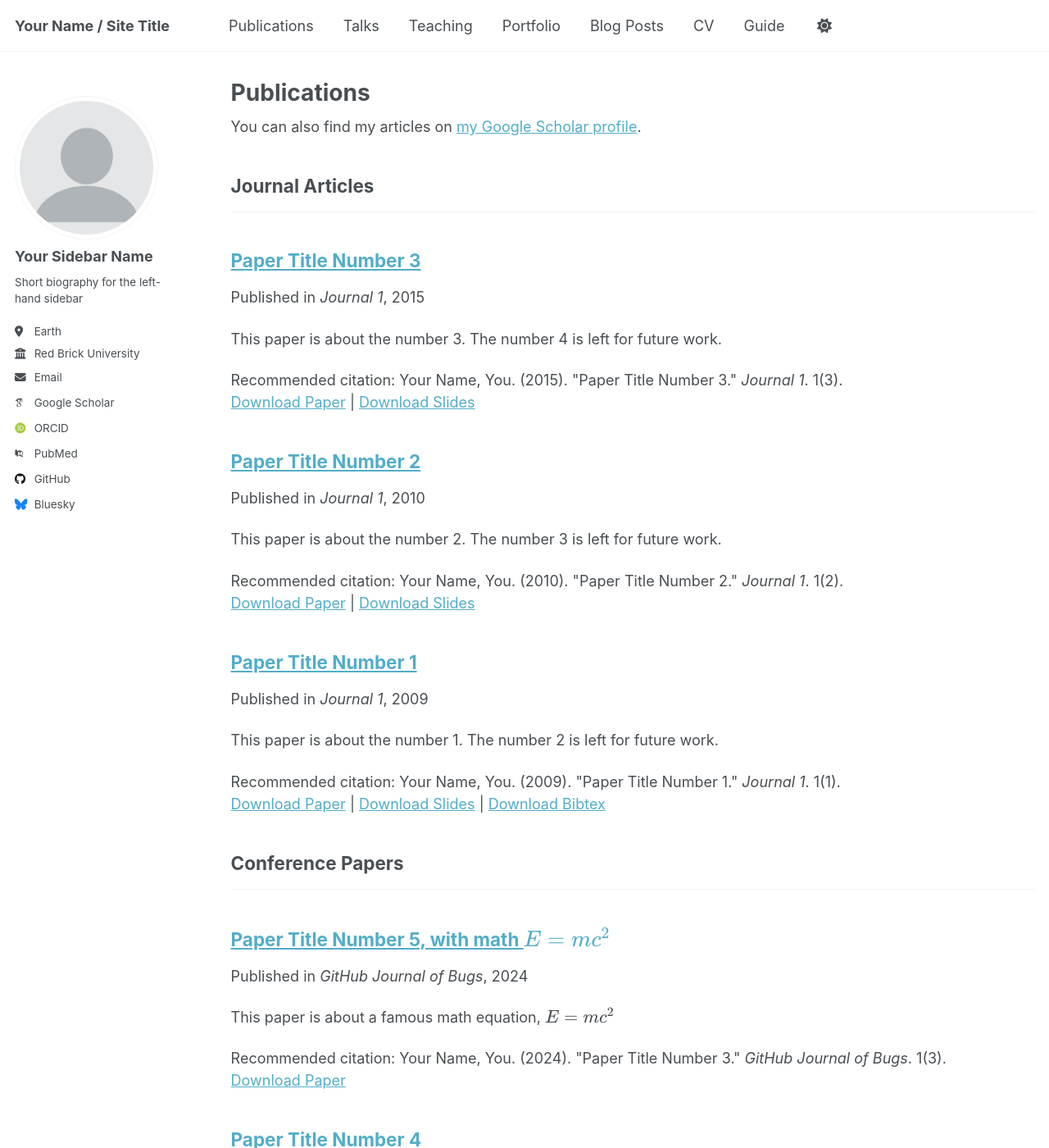
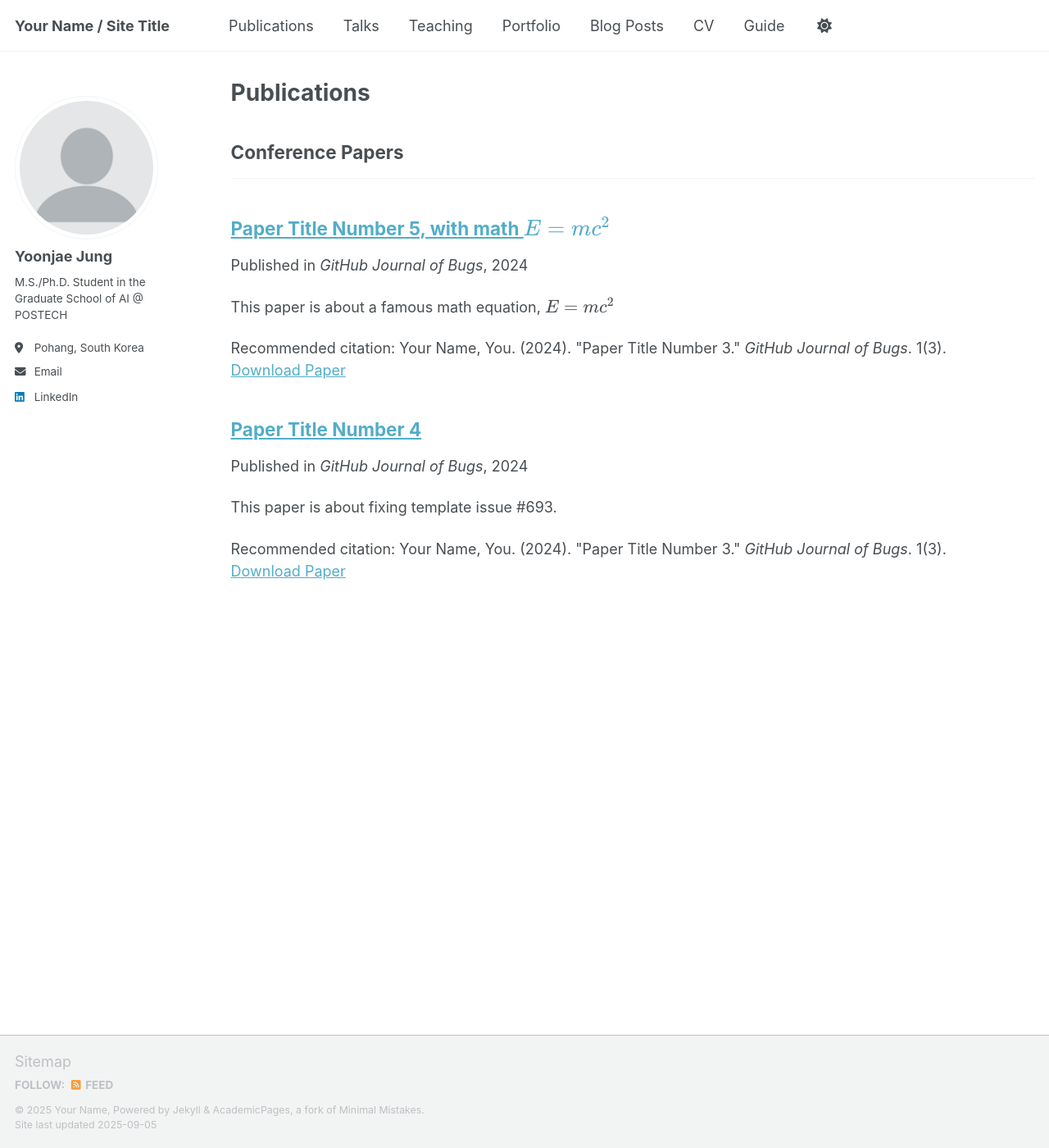
Before and after one commit to JYJ1025/JYJ1025.github.io, a Jekyll site: the page built from _pages/publications.html, in a window 1280 px wide and 1400 px high. Shown: the whole window at 82% size. Built offline with Jekyll 4.4.1, drawn with Linux system fonts in a browser that asks for light colours; some web fonts are replaced; a script that is not in the unit is left out.

Commit message:
Update _config.yml

```diff
--- a/_config.yml
+++ b/_config.yml
@@ -23,67 +23,67 @@ repository               : "academicpages/academicpages.github.io"
 author:
   # Biographic information
   avatar           : "profile.png"
-  name             : "Your Sidebar Name"
-  pronouns         : # example: "she/her"
-  bio              : "Short biography for the left-hand sidebar"
-  location         : "Earth"
-  employer         : "Red Brick University"
-  uri              : # URL
-  email            : "none@example.org"
+  name             : "Yoonjae Jung"
+  # pronouns         : # example: "she/her"
+  bio              : "M.S./Ph.D. Student in the Graduate School of AI @ POSTECH"
+  location         : "Pohang, South Korea"
+  # employer         : "Red Brick University"
+  # uri              : https://www.linkedin.com/in/윤재-정-4398b2285/
+  email            : "jyjllll1025@postech.ac.kr"
 
   # Academic websites
-  academia         : # URL
-  arxiv            : # URL - Update with the correct link to your profile
-  googlescholar    : "https://scholar.google.com/citations?user=PS_CX0AAAAAJ"
-  inspire-hep      : # URL
-  impactstory      : # URL
-  orcid            : "http://orcid.org/yourorcidurl"
-  semantic         : # URL
-  pubmed           : "https://www.ncbi.nlm.nih.gov/pubmed/?term=john+snow"
-  researchgate     : # URL
-  scopus           : # URL
+  # academia         : # URL
+  # arxiv            : # URL - Update with the correct link to your profile
+  # googlescholar    : "https://scholar.google.com/citations?user=PS_CX0AAAAAJ"
+  # inspire-hep      : # URL
+  # impactstory      : # URL
+  # orcid            : "http://orcid.org/yourorcidurl"
+  # semantic         : # URL
+  # pubmed           : "https://www.ncbi.nlm.nih.gov/pubmed/?term=john+snow"
+  # researchgate     : # URL
+  # scopus           : # URL
 
   # Repositories and software development
-  bitbucket        : # Username - Update with your username on the site
-  codepen          : # Username
-  dribbble         : # Username
-  github           : "academicpages"
-  kaggle           : # Username
-  stackoverflow    : # User number or user number and name (i.e., use "1" or "1/jeff-atwood")
+  # bitbucket        : # Username - Update with your username on the site
+  # codepen          : # Username
+  # dribbble         : # Username
+  # github           : "academicpages"
+  # kaggle           : # Username
+  # stackoverflow    : # User number or user number and name (i.e., use "1" or "1/jeff-atwood")
 
   # Social media
-  artstation       : # Username
-  bluesky          : "bsky.app" # Replace this with you Bluesky username
-  facebook         : # Username
-  flickr           : # Username
-  foursquare       : # Username
-  goodreads        : # Username
-  google_plus      : # Username
-  keybase          : # Username
-  instagram        : # Username
-  lastfm           : # Username
-  linkedin         : # Username
-  mastodon         : # URL
-  medium           : # URL
-  pinterest        : # Username
-  soundcloud       : # Username
-  steam            : # Username
-  telegram         : # URL
-  tumblr           : # Username
-  twitter          : # Username for X / Twitter
-  vine             : # Username
-  weibo            : # Username
-  wikipedia        : # Username
-  xing             : # Username
-  youtube          : # Username
-  zhihu            : # Username
+  # artstation       : # Username
+  # bluesky          : "bsky.app" # Replace this with you Bluesky username
+  # facebook         : # Username
+  # flickr           : # Username
+  # foursquare       : # Username
+  # goodreads        : # Username
+  # google_plus      : # Username
+  # keybase          : # Username
+  # instagram        : # Username
+  # lastfm           : # Username
+  linkedin         : https://www.linkedin.com/in/윤재-정-4398b2285/
+  # mastodon         : # URL
+  # medium           : # URL
+  # pinterest        : # Username
+  # soundcloud       : # Username
+  # steam            : # Username
+  # telegram         : # URL
+  # tumblr           : # Username
+  # twitter          : # Username for X / Twitter
+  # vine             : # Username
+  # weibo            : # Username
+  # wikipedia        : # Username
+  # xing             : # Username
+  # youtube          : # Username
+  # zhihu            : # Username
 
 # Publication Category - The following the list of publication categories and their headings
 publication_category:
-  books:
-    title: 'Books'
-  manuscripts:
-    title: 'Journal Articles'
+  # books:
+  #   title: 'Books'
+  # manuscripts:
+  #   title: 'Journal Articles'
   conferences:
     title: 'Conference Papers'
 
```
